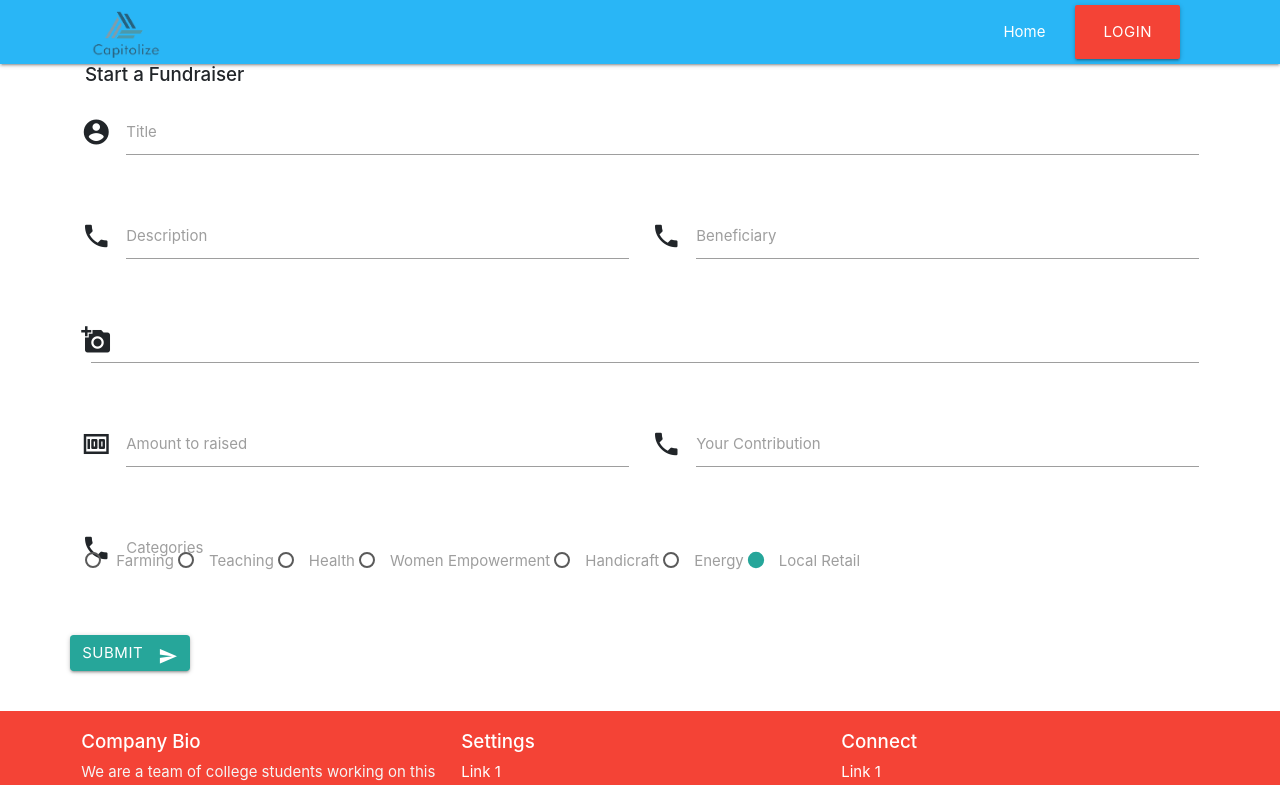
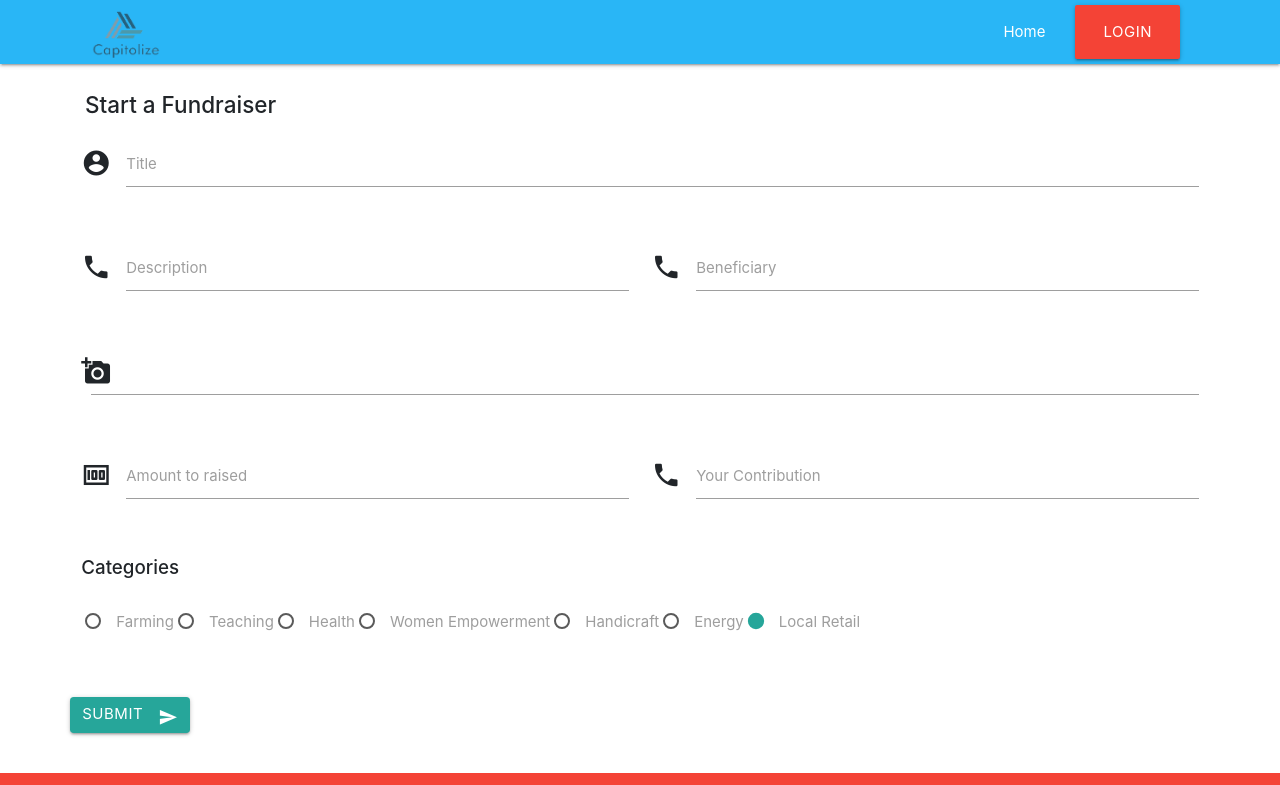
Before and after one commit to SweetShot/HackMCapitolize, an Angular app in the folder client/: page /startFR in a window 1280 px wide. Shown: the top 785 px of the page. Built offline with nearby package versions, Linux system fonts and the light colour scheme.

Commit message:
Minor fixes

```diff
--- a/client/src/app/app.module.ts
+++ b/client/src/app/app.module.ts
@@ -15,7 +15,7 @@ import { StartFRComponent } from './components/start-fr/start-fr.component';
 const appRoutes: Routes = [
   {path: '', component: HomeComponent},
   {path: 'login', component: LoginComponent},
-  {path: 'startFR', component:StartFRComponent}
+  {path: 'startFR', component: StartFRComponent}
 ];
 
 @NgModule({
--- a/client/src/app/components/login/login.component.html
+++ b/client/src/app/components/login/login.component.html
@@ -21,7 +21,7 @@
                         Password:
                         <input type="password" data-validation="url" id="password" name="password" #password>
                     </p>
-                    <input type="submit" class="btn-large waves-light blue"><br>
+                    <input routerLink="/dashboard" type="submit" class="btn-large waves-light blue"><br>
                     <p><a href="#">Create Account</a></p>
                     <p><a href="#">Forgot Password</a></p>
                 </form>
--- a/client/src/app/components/start-fr/start-fr.component.html
+++ b/client/src/app/components/start-fr/start-fr.component.html
@@ -1,5 +1,6 @@
-<div class ="container">
-  <h5>Start a Fundraiser</h5>
+<div class="container">
+    <h4>
+        <br>Start a Fundraiser</h4>
     <div class="row">
         <form class="col s12">
             <div class="row">
@@ -21,7 +22,7 @@
                     <label for="icon_beneficiary">Beneficiary</label>
                 </div>
             </div>
-      <div class ="row">
+            <div class="row">
                 <div class="file-field input-field col s4">
                     <i class="material-icons prefix">add_a_photo</i>
                     <input type="file">
@@ -44,40 +45,39 @@
                 </div>
             </div>
 
-      <div class = "row">
+            <div class="row">
                 <div class="input-field col s4">
-          <i class="material-icons prefix">phone</i>
-          <label for="icon_your_contribution">Categories</label>
+                    <h5>Categories</h5>
                     <br>
-          <div class= "row">
-            <div class = "col s4">
+                    <div class="row">
+                        <div class="col s4">
                             <label>
                               <input type="radio" name="group1">
                               <span>Farming</span>
                             </label>
 
                             <label>
-                <input type="radio" name="group1"/>
+                              <input type="radio" name="group1" />
                               <span>Teaching</span>
                             </label>
 
                             <label>
-                <input type="radio" name="group1"/>
+                              <input type="radio" name="group1" />
                               <span>Health</span>
                             </label>
 
                             <label>
-                <input type="radio" name="group1"/>
+                              <input type="radio" name="group1" />
                               <span>Women Empowerment</span>
                             </label>
 
                             <label>
-                <input type="radio" name="group1"/>
+                              <input type="radio" name="group1" />
                               <span>Handicraft</span>
                             </label>
 
                             <label>
-                <input type="radio" name="group1"/>
+                              <input type="radio" name="group1" />
                               <span>Energy</span>
                             </label>
 
@@ -90,7 +90,7 @@
                 </div>
             </div>
 
-      <div class = "row">
+            <div class="row">
                 <button class="btn waves-effect waves-light" type="submit" name="action">Submit
                     <i class="material-icons right">send</i>
                 </button>
--- a/client/src/app/components/start-fr/start-fr.component.ts
+++ b/client/src/app/components/start-fr/start-fr.component.ts
@@ -1,3 +1,4 @@
+import { DataService } from './../../services/data.service';
 import { Component, OnInit } from '@angular/core';
 
 @Component({
@@ -6,9 +7,13 @@ import { Component, OnInit } from '@angular/core';
   styleUrls: ['./start-fr.component.css']
 })
 export class StartFRComponent implements OnInit {
-  constructor() { }
+  constructor(private dataService: DataService ) { }
 
   ngOnInit() {
+    if ((this.dataService.auth) !== '') {
+      console.log('Login Failed');
+    } else {
+      console.log('Logged in');
+    }
+  }
 }
-
-}
--- a/client/src/app/services/data.service.ts
+++ b/client/src/app/services/data.service.ts
@@ -9,7 +9,8 @@ import 'rxjs/add/operator/map';
   providedIn: 'root'
 })
 export class DataService {
-  auth: string;
+  auth = '';
+  newIdea: Idea;
   constructor(public http: Http) { }
 
   getIdeas() {
@@ -19,4 +20,32 @@ export class DataService {
   postLogin(username: string, password: string) {
     return this.http.post('http://100.96.247.217:8081/Login', username, password).pipe(map(res => res.json()));
   }
+
+  postIdeas(newIdea: Idea) {
+    return this.http.post('http://100.96.247.217:8081/Ideas', newIdea).pipe(map(res => res.json()));
+  }
 }
+
+interface SupportOptions {
+  title: string;
+  description: string;
+  delivery: boolean;
+  expected_date: number;
+  price: number;
+}
+
+interface Idea {
+  username: string;
+  title: string;
+  image: ImageData;
+  description: string;
+  total_funds_required: number;
+  total_funds_raised: number;
+  date_posted: number;
+  date_end: number;
+  num_contributors: number;
+  beneficiary: string;
+  category: string;
+  summary: string;
+  support_options: SupportOptions[];
+}
```
Lines whose indentation alone changed are shown as unchanged.
